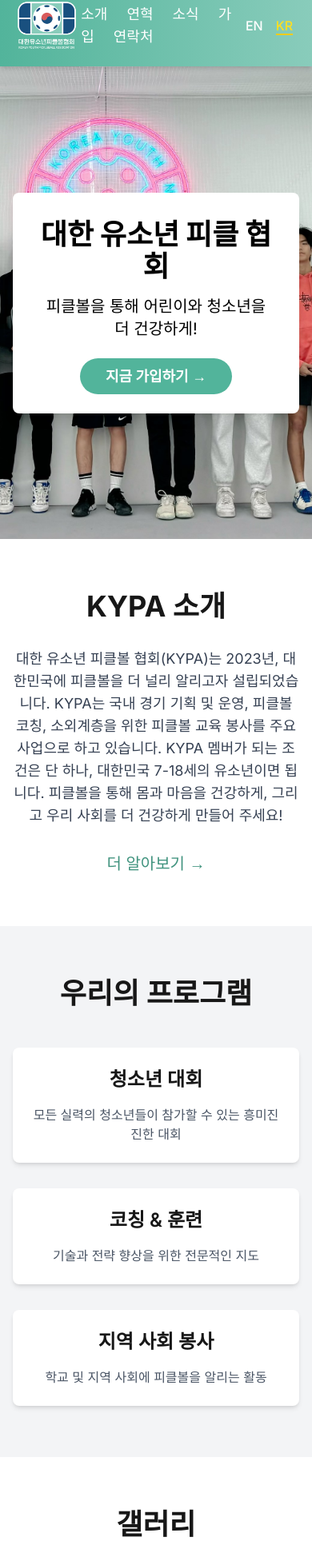
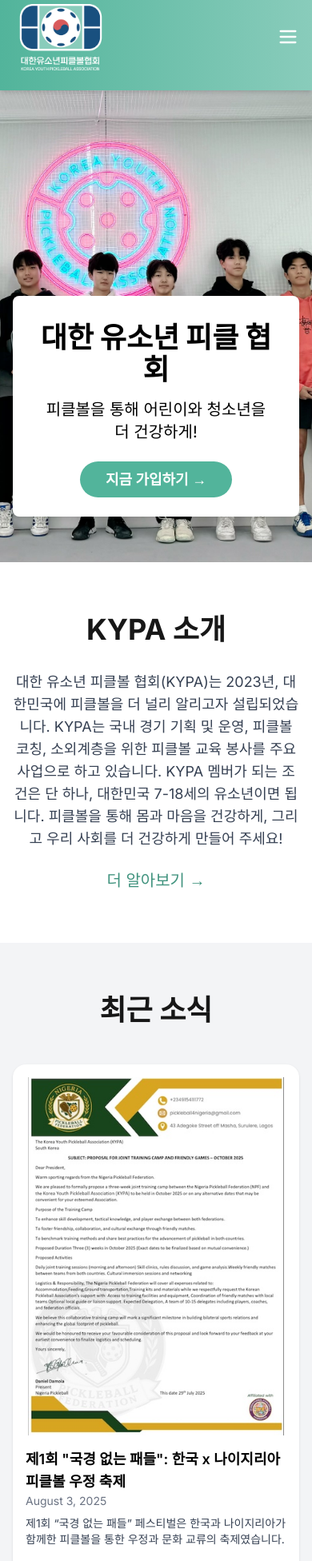
Before and after one commit to zeronohako/kypa-website, a Next.js app: page /kr in a window 390 px wide. Shown: the part 20-1972 px from the top of the page at 80% size. Built offline with nearby package versions, Linux system fonts and the light colour scheme.

Commit message:
fix hero banner & add news banner on home

```diff
--- a/package.json
+++ b/package.json
@@ -11,6 +11,7 @@
   "dependencies": {
     "@formatjs/intl-localematcher": "^0.6.1",
     "@vercel/analytics": "^1.5.0",
+    "lucide-react": "^0.541.0",
     "negotiator": "^1.0.0",
     "next": "15.3.3",
     "react": "^19.0.0",
--- a/src/app/en/page.tsx
+++ b/src/app/en/page.tsx
@@ -29,7 +29,7 @@ export default function HomePage() {
           className="object-cover -z-10"
           priority
         />
-        <div className="z-10 bg-white p-8 rounded-lg mx-4 shadow-lg">
+        <div className="z-10 bg-white p-8 rounded-lg mx-4 shadow-lg mt-50">
           <h1 className="text-black text-4xl md:text-6xl font-extrabold mb-4">
             Korea Youth Pickleball Association
           </h1>
@@ -57,8 +57,39 @@ export default function HomePage() {
         </div>
       </section>
 
+      {/* News Section */}
+      <section className="bg-gray-100 py-16 px-4">
+        <div className="container mx-auto">
+          <h2 className="text-4xl font-bold text-center mb-12">Recent News</h2>
+        <div className="bg-white rounded-2xl shadow hover:shadow-lg overflow-hidden transition-all p-4">
+          <img
+            src="/images/banner_image.JPG"
+            alt=""
+            className="mx-auto max-w-xs object-contain"
+          />
+          <div className="mt-4">
+            <Link href={`/news/paddles-without-borders-korea-nigeria-pickleball-festival`}>
+              <h3 className="text-lg font-semibold text-black hover:underline cursor-pointer">
+                The 1st “Paddles Without Borders”: Korea x Nigeria Pickleball Friendship Festival
+              </h3>
+            </Link>
+            <p className="text-sm text-gray-500">August 3, 2025</p>
+            <p className="mt-2 text-sm text-gray-700 line-clamp-3">
+              The first-ever "Paddles Without Borders" festival brought together Korea and Nigeria in a vibrant celebration of friendship and cultural exchange through pickleball.
+            </p>
+            <Link
+              href={`/news/paddles-without-borders-korea-nigeria-pickleball-festival`}
+              className="inline-block mt-4 text-[#40937e] hover:underline text-sm"
+            >
+              Read More →
+            </Link>
+          </div>
+        </div>
+      </div>
+      </section>
+
       {/* Programs Section */}
-      <section className="bg-gray-100 py-16 px-4">
+      <section className="bg-white py-16 px-4">
         <div className="container mx-auto">
           <h2 className="text-4xl font-bold text-center mb-12">Our Programs</h2>
           <div className="grid md:grid-cols-3 gap-8">
@@ -87,7 +118,7 @@ export default function HomePage() {
         </div>
       </section>
 
-      <section className="py-16">
+      <section className="bg-gray-100 py-16">
         <h2 className="text-4xl font-bold text-center mb-12">Our Moments</h2>
         <ImageCarousel images={carouselImages} />
       </section>
--- a/src/app/kr/page.tsx
+++ b/src/app/kr/page.tsx
@@ -38,7 +38,7 @@ export default function HomePage() {
           className="object-cover -z-10"
           priority
         />
-        <div className="z-10 bg-white p-8 rounded-lg mx-4 shadow-lg">
+        <div className="z-10 bg-white p-8 rounded-lg mx-4 shadow-lg mt-50">
           <h1 className="text-black text-4xl md:text-6xl font-extrabold mb-4">
             대한 유소년 피클 협회
           </h1>
@@ -57,15 +57,46 @@ export default function HomePage() {
         <p className="text-lg text-gray-700 text-center max-w-3xl mx-auto">
           대한 유소년 피클볼 협회(KYPA)는 2023년, 대한민국에 피클볼을 더 널리 알리고자 설립되었습니다. KYPA는 국내 경기 기획 및 운영, 피클볼 코칭, 소외계층을 위한 피클볼 교육 봉사를 주요 사업으로 하고 있습니다. KYPA 멤버가 되는 조건은 단 하나, 대한민국 7-18세의 유소년이면 됩니다. 피클볼을 통해 몸과 마음을 건강하게, 그리고 우리 사회를 더 건강하게 만들어 주세요!
         </p>
-        <div className="text-center mt-8">
+        <div className="text-center mt-6">
           <Link href={withLocale('/about')} className="text-[#40937e] hover:underline text-xl">
             더 알아보기 &#x2192;
           </Link>
         </div>
       </section>
 
+      {/* News Section */}
+      <section className="bg-gray-100 py-16 px-4">
+        <div className="container mx-auto">
+          <h2 className="text-4xl font-bold text-center mb-12">최근 소식</h2>
+        <div className="bg-white rounded-2xl shadow hover:shadow-lg overflow-hidden transition-all p-4">
+          <img
+            src="/images/banner_image.JPG"
+            alt=""
+            className="mx-auto max-w-xs object-contain"
+          />
+          <div className="mt-4">
+            <Link href={`/news/paddles-without-borders-korea-nigeria-pickleball-festival`}>
+              <h3 className="text-lg font-semibold text-black hover:underline cursor-pointer">
+                제1회 &quot;국경 없는 패들&quot;: 한국 x 나이지리아 피클볼 우정 축제
+              </h3>
+            </Link>
+            <p className="text-sm text-gray-500">August 3, 2025</p>
+            <p className="mt-2 text-sm text-gray-700 line-clamp-3">
+              제1회 “국경 없는 패들” 페스티벌은 한국과 나이지리아가 함께한 피클볼을 통한 우정과 문화 교류의 축제였습니다.
+            </p>
+            <Link
+              href={`/news/paddles-without-borders-korea-nigeria-pickleball-festival`}
+              className="inline-block mt-4 text-[#40937e] hover:underline text-sm"
+            >
+              더 알아보기 →
+            </Link>
+          </div>
+        </div>
+      </div>
+      </section>
+
       {/* Programs Section */}
-      <section className="bg-gray-100 py-16 px-4">
+      <section className="py-16 px-4">
         <div className="container mx-auto">
           <h2 className="text-4xl font-bold text-center mb-12">우리의 프로그램</h2>
           <div className="grid md:grid-cols-3 gap-8">
@@ -94,7 +125,7 @@ export default function HomePage() {
         </div>
       </section>
 
-      <section className="py-16">
+      <section className="bg-gray-100 py-16">
         <h2 className="text-4xl font-bold text-center mb-12">갤러리</h2>
         <ImageCarousel images={carouselImages} />
       </section>
--- a/src/components/en/Navbar.tsx
+++ b/src/components/en/Navbar.tsx
@@ -1,11 +1,22 @@
-import Link from 'next/link';
-import Image from 'next/image';
-import React from 'react';
-import LanguageSwitcher from '@/components/en/LanguageSwitcher';
+"use client";
+
+import Link from "next/link";
+import Image from "next/image";
+import React, { useState } from "react";
+import { Menu, X } from "lucide-react";
+import LanguageSwitcher from "@/components/en/LanguageSwitcher";
 
 export default function Navbar() {
+  const [open, setOpen] = useState(false);
+
   return (
-    <nav style={{ backgroundColor: '#52b49b', background: 'linear-gradient(90deg, #52b49b 0%, #89ccbb 100%)'}} className="p-4 text-white shadow-md">
+    <nav
+      style={{
+        backgroundColor: "#52b49b",
+        background: "linear-gradient(90deg, #52b49b 0%, #89ccbb 100%)",
+      }}
+      className="p-4 text-white shadow-md relative"
+    >
       <div className="container mx-auto flex justify-between items-center">
         {/* Logo/Site Title */}
         <Link href="/" className="flex items-center">
@@ -18,8 +29,8 @@ export default function Navbar() {
             />
         </Link>
 
-        {/* Navigation Links */}
-        <div className="space-x-6 text-lg font-medium">
+        {/* Desktop Navigation */}
+        <div className="hidden md:flex space-x-6 text-lg font-medium">
           <Link href="/about" className="hover:text-yellow-100 transition-colors duration-200">
             About
           </Link>
@@ -37,10 +48,40 @@ export default function Navbar() {
           </Link>
         </div>
 
-        <div>
+        {/* Language Switcher (always visible on desktop, inside dropdown on mobile) */}
+        <div className="hidden md:block">
           <LanguageSwitcher />
         </div>
+
+        {/* Mobile Menu Button */}
+        <button className="md:hidden" onClick={() => setOpen(!open)}>
+          {open ? <X size={28} /> : <Menu size={28} />}
+        </button>
       </div>
+
+      {/* Mobile Dropdown */}
+      {open && (
+        <div className="md:hidden bg-[#52b49b] text-white px-4 py-4 space-y-4 text-lg font-medium shadow-md">
+          <Link href="/about" className="block hover:text-yellow-100" onClick={() => setOpen(false)}>
+            About
+          </Link>
+          <Link href="/history" className="block hover:text-yellow-100" onClick={() => setOpen(false)}>
+            History
+          </Link>
+          <Link href="/news" className="block hover:text-yellow-100" onClick={() => setOpen(false)}>
+            News
+          </Link>
+          <Link href="/join-us" className="block hover:text-yellow-100" onClick={() => setOpen(false)}>
+            Join Us
+          </Link>
+          <Link href="/contact" className="block hover:text-yellow-100" onClick={() => setOpen(false)}>
+            Contact
+          </Link>
+
+          {/* Language Switcher in mobile menu */}
+          <LanguageSwitcher />
+        </div>
+      )}
     </nav>
   );
 }
--- a/src/components/kr/Navbar.tsx
+++ b/src/components/kr/Navbar.tsx
@@ -2,11 +2,13 @@
 
 import Link from 'next/link';
 import Image from 'next/image';
-import React from 'react';
+import React, { useState } from "react";
+import { Menu, X } from "lucide-react";
 import LanguageSwitcher from '@/components/en/LanguageSwitcher';
 import { usePathname } from 'next/navigation';
 
 export default function Navbar() {
+  const [open, setOpen] = useState(false);
   const pathname = usePathname();
   const currentLocale = pathname?.split('/')[1] ?? 'en'; // fallback to 'en'
 
@@ -25,28 +27,59 @@ export default function Navbar() {
           />
         </Link>
 
-        <div className="space-x-6 text-lg font-medium">
-          <Link href={withLocale('/about')} className="hover:text-yellow-100 transition-colors duration-200">
+{/* Desktop Navigation */}
+        <div className="hidden md:flex space-x-6 text-lg font-medium">
+          <Link href={withLocale("/about")} className="hover:text-yellow-100 transition-colors duration-200">
             소개
           </Link>
-          <Link href={withLocale('/history')} className="hover:text-yellow-100 transition-colors duration-200">
+          <Link href={withLocale("/history")} className="hover:text-yellow-100 transition-colors duration-200">
             연혁
           </Link>
-          <Link href={withLocale('/news')} className="hover:text-yellow-100 transition-colors duration-200">
+          <Link href={withLocale("/news")} className="hover:text-yellow-100 transition-colors duration-200">
             소식
           </Link>
-          <Link href={withLocale('/join-us')} className="hover:text-yellow-100 transition-colors duration-200">
+          <Link href={withLocale("/join-us")} className="hover:text-yellow-100 transition-colors duration-200">
             가입
           </Link>
-          <Link href={withLocale('/contact')} className="hover:text-yellow-100 transition-colors duration-200">
+          <Link href={withLocale("/contact")} className="hover:text-yellow-100 transition-colors duration-200">
             연락처
           </Link>
         </div>
 
-        <div>
+        {/* Language Switcher (always visible on desktop, inside dropdown on mobile) */}
+        <div className="hidden md:block">
           <LanguageSwitcher />
         </div>
+
+        {/* Mobile Menu Button */}
+        <button className="md:hidden" onClick={() => setOpen(!open)}>
+          {open ? <X size={28} /> : <Menu size={28} />}
+        </button>
       </div>
+
+      {/* Mobile Dropdown */}
+      {open && (
+        <div className="md:hidden bg-[#52b49b] text-white px-4 py-4 space-y-4 text-lg font-medium shadow-md">
+          <Link href={withLocale('/about')} className="block hover:text-yellow-100" onClick={() => setOpen(false)}>
+            소개
+          </Link>
+          <Link href={withLocale("/history")} className="block hover:text-yellow-100" onClick={() => setOpen(false)}>
+            연혁
+          </Link>
+          <Link href={withLocale("/news")} className="block hover:text-yellow-100" onClick={() => setOpen(false)}>
+            소식
+          </Link>
+          <Link href={withLocale("/join-us")} className="block hover:text-yellow-100" onClick={() => setOpen(false)}>
+            가입
+          </Link>
+          <Link href={withLocale("/contact")} className="block hover:text-yellow-100" onClick={() => setOpen(false)}>
+            연락처
+          </Link>
+
+          {/* Language Switcher in mobile menu */}
+          <LanguageSwitcher />
+        </div>
+      )}
     </nav>
   );
 }
```
Also changed, not shown: public/images/banner_image.JPG (added), 1 other file (tests, documents, lock files or other folders). Lines whose indentation alone changed are shown as unchanged.
